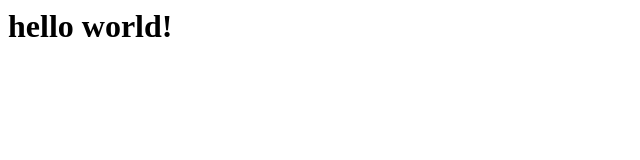
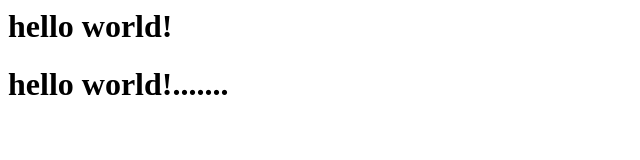
Before and after one commit to standthere/myweb, a plain HTML site: page index.html in a window 1280 px wide. Shown: the whole page, without its empty margins (0-640 px from the left). Drawn offline with Linux system fonts and the light colour scheme.

Commit message:
again again

```diff
--- a/index.html
+++ b/index.html
@@ -1 +1,2 @@
 <h1>hello world!</h1>
+<h1>hello world!.......</h1>
```
